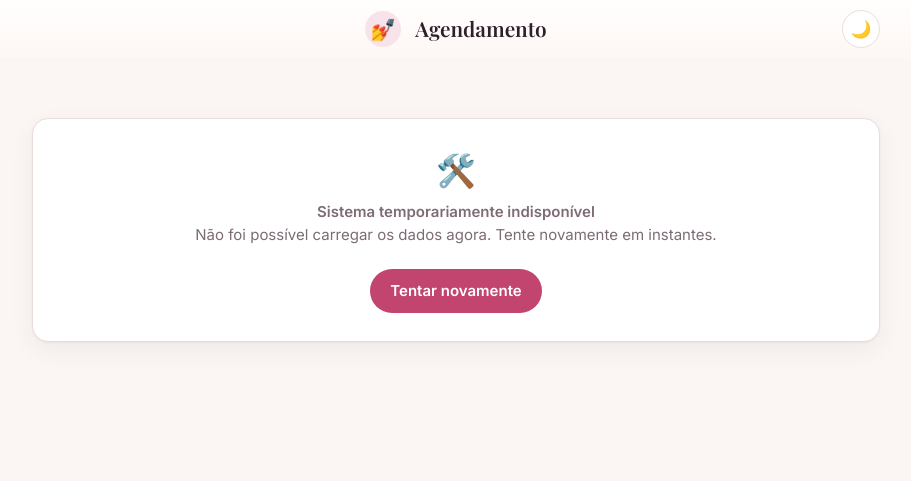
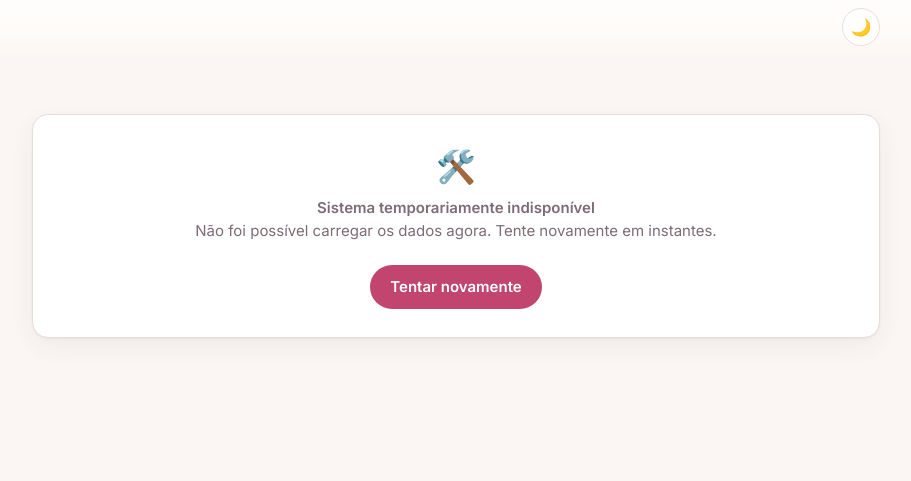
Before and after one commit to RenatoNogueira/glaucianail, a website: page public/index.html in a window 1280 px wide. Shown: the whole page, without its empty margins (184-1095 px from the left). Drawn offline with nearby package versions, Linux system fonts and the light colour scheme; no server answers.

Commit message:
Barra superior só com o botão de tema (marca removida da barra)
Co-Authored-By: Claude Sonnet 5.5 <noreply@anthropic.com>

```diff
--- a/public/index.html
+++ b/public/index.html
@@ -2,7 +2,6 @@
 <meta name="theme-color" content="#c2456f"><link rel="manifest" href="/manifest.webmanifest"><link rel="icon" href="/icon-192.png"><link rel="apple-touch-icon" href="/apple-touch-icon.png"><meta name="mobile-web-app-capable" content="yes"><meta name="apple-mobile-web-app-capable" content="yes"><meta name="apple-mobile-web-app-title" content="Agendamento"><meta name="apple-mobile-web-app-status-bar-style" content="default">
 <title>Agendamento – Manicure e Pé de Curi</title><link rel="stylesheet" href="style.css"></head><body>
 <header class="topbar"><div>
-  <div class="brand"><i data-brand-logo data-fallback="💅">💅</i><span id="studio" data-brand-name>Agendamento</span></div>
   <div class="who"><span id="who"></span><button class="btn sec sm" id="logout" hidden>Sair</button></div>
 </div></header>
 <main>
--- a/public/style.css
+++ b/public/style.css
@@ -814,3 +814,8 @@ body:has(.landing:not(.hidden)) .topbar .brand{display:none}
 body:has(.landing:not(.hidden)) .topbar>div{display:flex;justify-content:flex-end;padding-top:8px;padding-bottom:8px}
 body:has(.landing:not(.hidden)) .topbar>div::before{display:none}
 body:has(.landing:not(.hidden)) .topbar .end{justify-self:auto}
+
+/* Barra superior: só o botão de tema (e "Sair" quando a cliente está logada); a marca fica no topo da página inicial */
+.topbar>div{display:flex;justify-content:flex-end;align-items:center;gap:10px;padding-top:8px;padding-bottom:8px}
+.topbar>div::before{display:none}
+.topbar .end{justify-self:auto}
```
